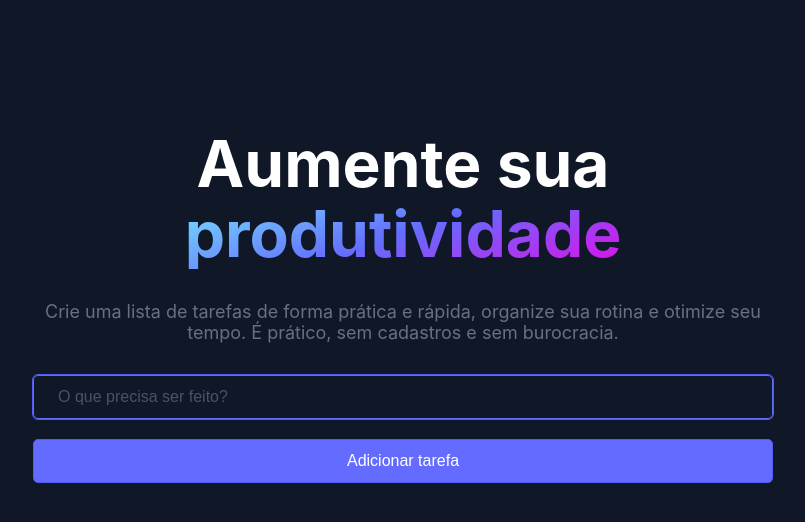
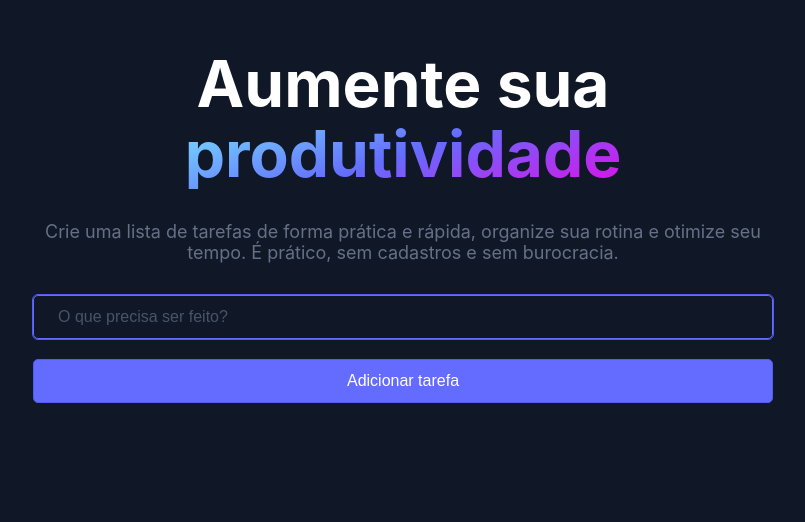
Before and after one commit to AdysonVieira/turbo-task, a React (Vite) app: page / in a window 1280 px wide. Shown: the part 164-686 px from the top of the page, without its empty margins (237-1042 px from the left). Built offline with nearby package versions, Linux system fonts and the light colour scheme.

Commit message:
add button clear tasks

```diff
--- a/src/pages/home/components/button/styled.jsx
+++ b/src/pages/home/components/button/styled.jsx
@@ -23,7 +23,7 @@ export const ButtonSecondaryStyled = styled.button`
   border: 1px solid transparent;
   border-radius: 0.5rem;
   padding: 1.2rem 2.4rem;
-  margin: 2rem 0;
+  margin: 2rem 0 0 auto;
   outline: none;
   font-size: ${(props) => props.theme.fontSize.title.s};
   color: ${(props) => props.theme.colors.gray.g500};
--- a/src/pages/home/home.jsx
+++ b/src/pages/home/home.jsx
@@ -92,7 +92,7 @@ const Home = () => {
           />
           ))}
       </TaskContainer>
-      {tasks.length > 3 && <ButtonSecondary onClick={handleClick}>Limpar lista</ButtonSecondary>}
+      {tasks.length > 0 && <ButtonSecondary onClick={handleClick}>Limpar lista</ButtonSecondary>}
       <FormHome
         style={{marginTop:`${tasks.length === 0 ? '0' : '6.4rem'}`, transition: 'all 0.2s ease'}} onSubmit={handleSubmit}>
         <Input
@@ -100,7 +100,7 @@ const Home = () => {
           onChange={setValue}
           isError={isError}
           setIsError={setIsError}
-          ></Input>
+        />
         <ButtonPrimary>Adicionar tarefa</ButtonPrimary>
       </FormHome>
     </HomeContainer>
--- a/src/pages/home/styled.jsx
+++ b/src/pages/home/styled.jsx
@@ -5,7 +5,7 @@ export const HomeContainer = styled.main`
   flex-direction: column;
   justify-content: center;
   align-items: center;
-  min-height: 120vh;
+  min-height: 100vh;
   max-width: 78rem;
   margin: 0 auto;
   padding: 2rem;
```
